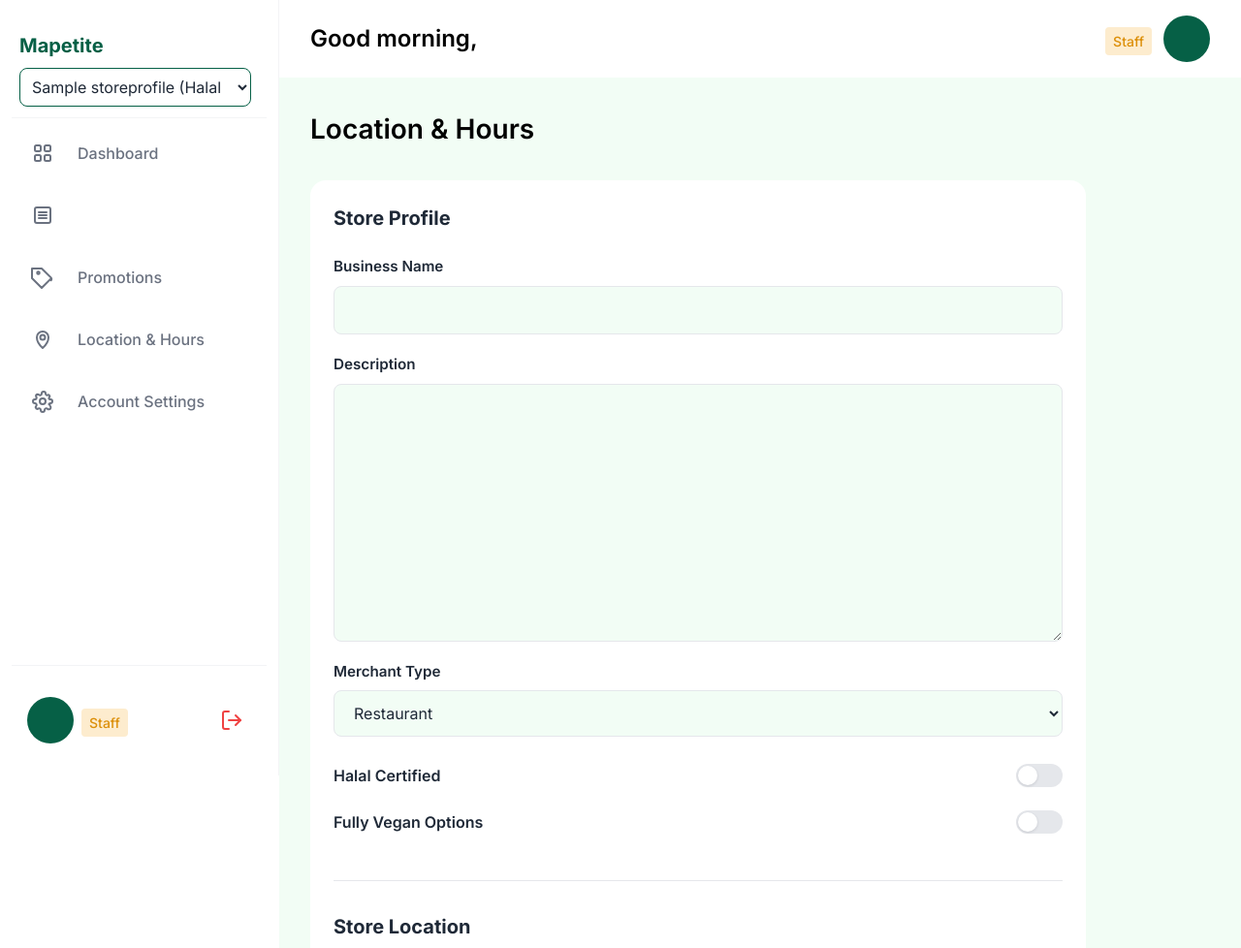
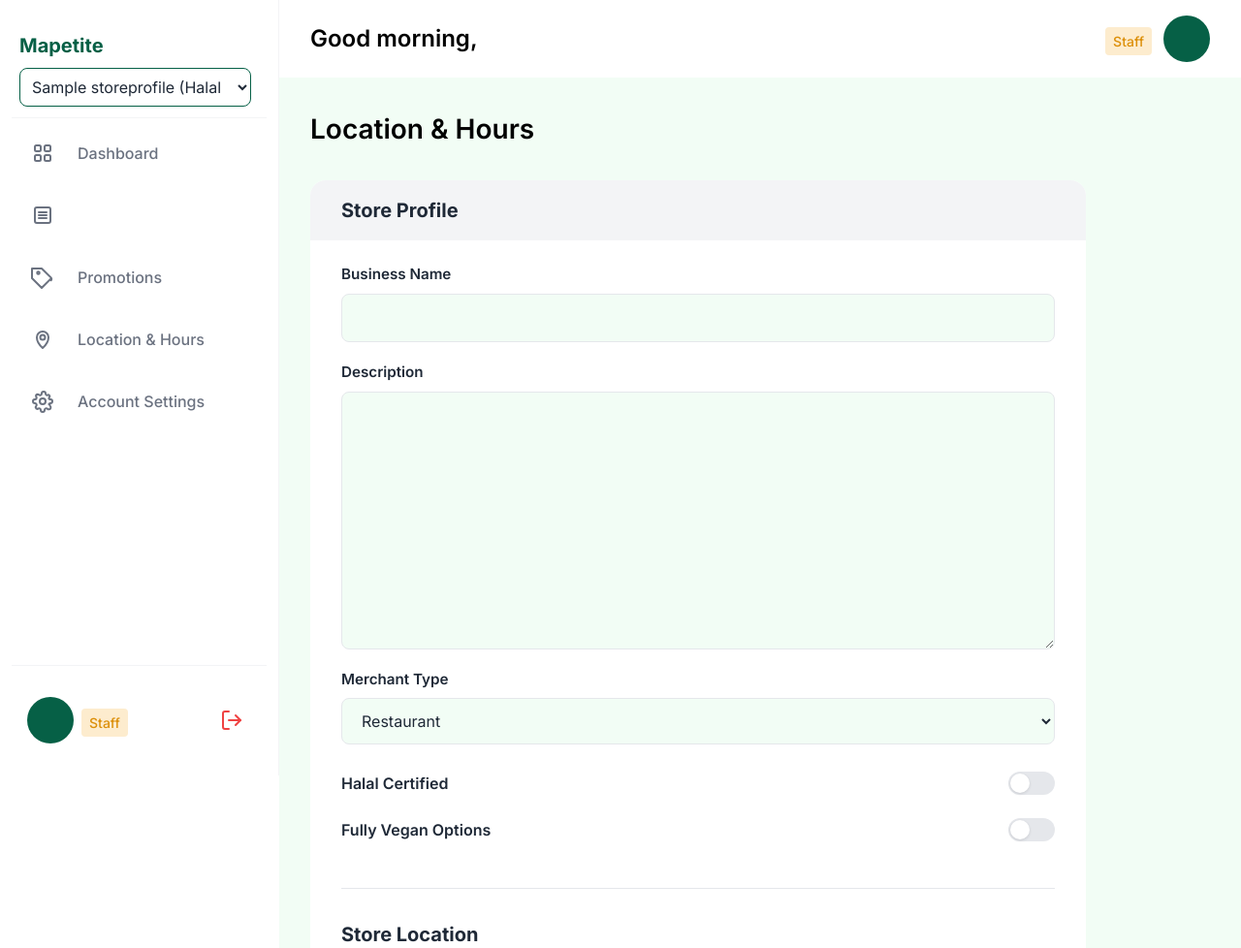
Before and after one commit to Spimy/mapetite, a Django app: template server/apps/merchants/templates/merchants/pages/location-hours-dashboard.html in a window 1280 px wide. Shown: the top 978 px of the page at 97% size. Run offline with Django 5.2, Linux system fonts and the light colour scheme; tables that the repository leaves empty hold one stand-in row (values such as "Sample post"); the template is opened without the code that fills it: values that come from a table or form of the project are taken from there, most other values are stand-ins (such as "Sample title", 1, 10 or a date in 2020); parts of the project's set-up code (start-up, migrations or seed data) failed here and were passed over.

Commit message:
#7 improve card heading style

```diff
--- a/server/apps/merchants/static/merchants/css/pages/location-hours-dashboard.css
+++ b/server/apps/merchants/static/merchants/css/pages/location-hours-dashboard.css
@@ -18,7 +18,7 @@
 
 .store-profile-card {
   background-color: var(--color-white);
-  padding: 1.5rem;
+  padding: 2rem;
   max-width: 800px;
   display: grid;
   border-radius: 1rem;
@@ -30,6 +30,13 @@
   color: var(--color-neutral);
   margin-top: 0;
   margin-bottom: 1.5rem;
+
+  &.store-profile-card__title--main {
+    background-color: var(--color-grey-100);
+    margin: -2rem -2rem 1.5rem -2rem;
+    padding: 1rem 2rem;
+    border-radius: 1rem 1rem 0 0;
+  }
 }
 
 .store-profile-card__divider {
--- a/server/apps/merchants/templates/merchants/pages/location-hours-dashboard.html
+++ b/server/apps/merchants/templates/merchants/pages/location-hours-dashboard.html
@@ -34,7 +34,7 @@
 
   <form method="post" class="store-profile-card">
     {% csrf_token %}
-    <h2 class="store-profile-card__title">Store Profile</h2>
+    <h4 class="store-profile-card__title store-profile-card__title--main">Store Profile</h4>
 
     <div class="store-form-group">
       <label class="store-form-group__label"
@@ -68,7 +68,7 @@
 
     <hr class="store-profile-card__divider" />
 
-    <h2 class="store-profile-card__title">Store Location</h2>
+    <h4 class="store-profile-card__title">Store Location</h4>
 
     <div class="geo-controls">
       <button type="button" id="locate-btn" class="btn btn--invert">📍 Get My Location</button>
```
